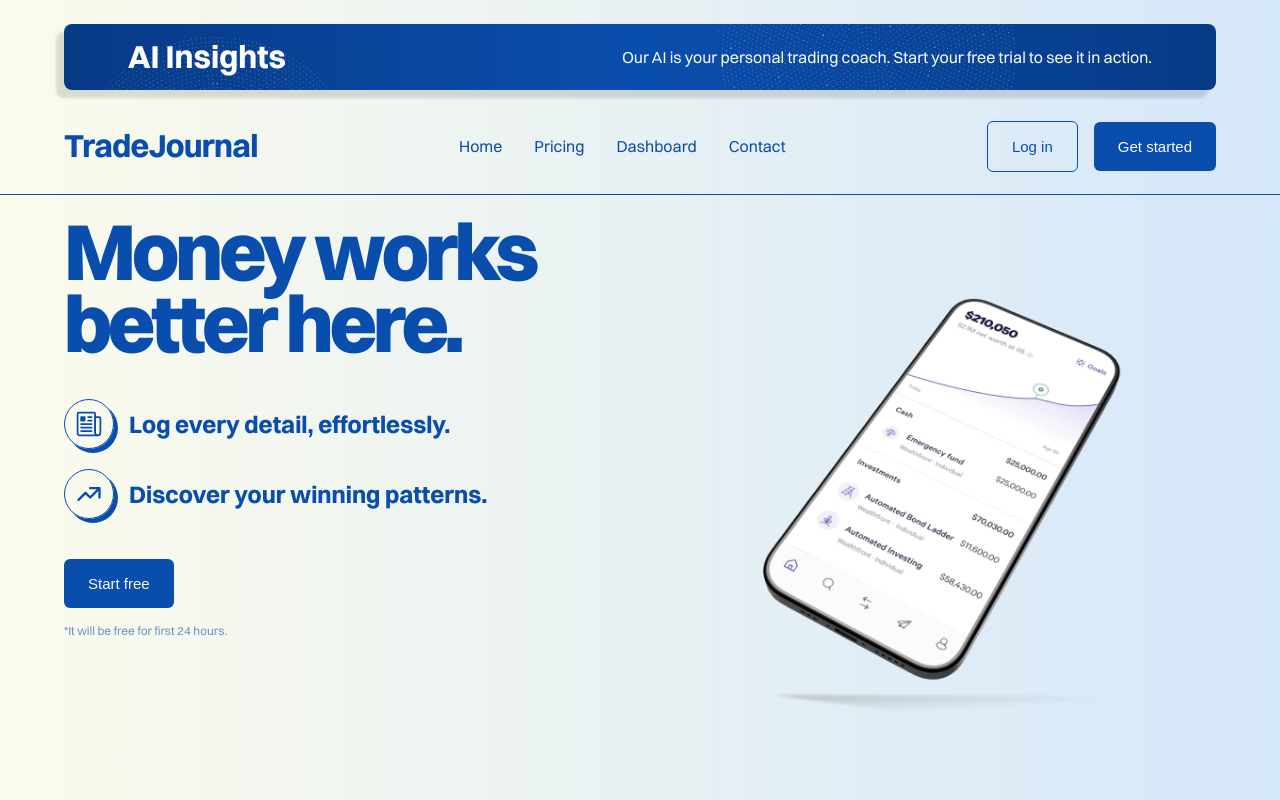
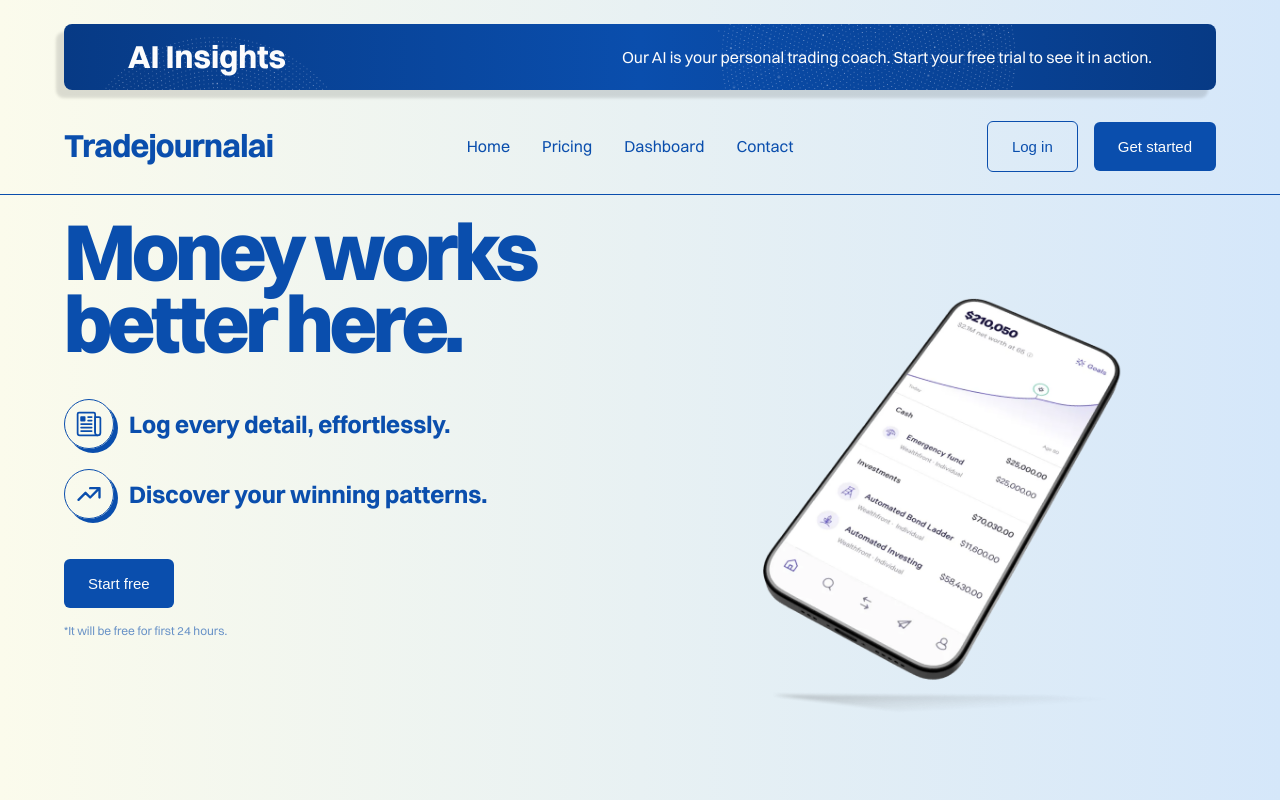
Before and after one commit to ayushcodes0/Tj-Frontend, a React (Vite) app: page / in a window 1280 px wide. Shown: the top 800 px of the page. Built offline with nearby package versions, Linux system fonts and the light colour scheme; no server answers.

Commit message:
name changed

```diff
--- a/package.json
+++ b/package.json
@@ -18,7 +18,9 @@
     "react-markdown": "^10.1.0",
     "react-router-dom": "^7.7.1",
     "react-toastify": "^11.0.5",
-    "recharts": "^3.1.1"
+    "recharts": "^3.1.1",
+    "speakeasy": "^2.0.0",
+    "twilio": "^5.8.2"
   },
   "devDependencies": {
     "@eslint/js": "^9.30.1",
--- a/src/components/Footer/Footer.tsx
+++ b/src/components/Footer/Footer.tsx
@@ -10,8 +10,8 @@ const Footer = () => {
     <div className={Styles.footerWrapper}>
       <div className={Styles.footer}>
         <div className={Styles.footerLogo}>
-          <p className={Styles.logo}>TradeJournal</p>
-          <p className={Styles.email}>TradeJournal@gmail.com</p>
+          <p className={Styles.logo}>Tradejournalai</p>
+          <p className={Styles.email}>Tradejournalai@gmail.com</p>
           <div className={Styles.socials}>
             <a href="#" aria-label="Twitter"><RiTwitterXFill /></a>
             <a href="#" aria-label="LinkedIn"><FaLinkedin /></a>
@@ -47,7 +47,7 @@ const Footer = () => {
         </div>
       </div>
       <div className={Styles.footerBottom}>
-        <p className={Styles.footerBottomText}>© {new Date().getFullYear()} TradeJournal. All rights reserved.</p>
+        <p className={Styles.footerBottomText}>© {new Date().getFullYear()} Tradejournalai. All rights reserved.</p>
       </div>
     </div>
   )
--- a/src/components/Navbar/Navbar.tsx
+++ b/src/components/Navbar/Navbar.tsx
@@ -65,7 +65,7 @@ const Navbar = () => {
   return (
     <div className={Styles.navbar}>
       <div>
-        <Link to={"/"}><p className={Styles.logo}>TradeJournal</p></Link>
+        <Link to={"/"}><p className={Styles.logo}>Tradejournalai</p></Link>
       </div>
 
       <div className={Styles.navLinks}>
```
Also changed, not shown: 1 other file (tests, documents, lock files or other folders).
